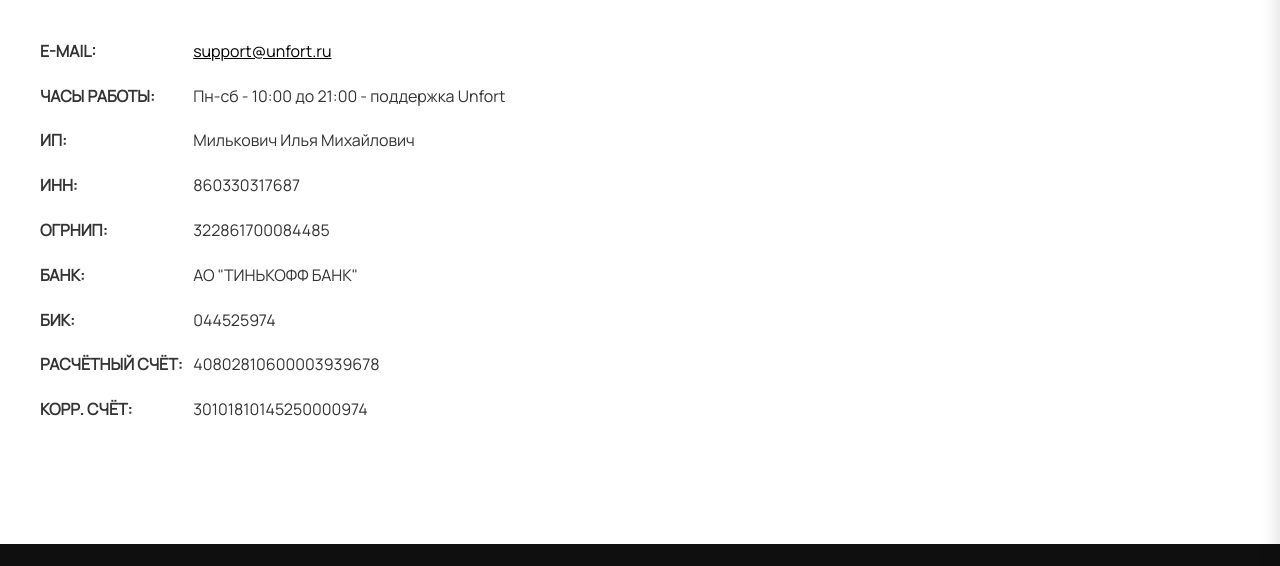
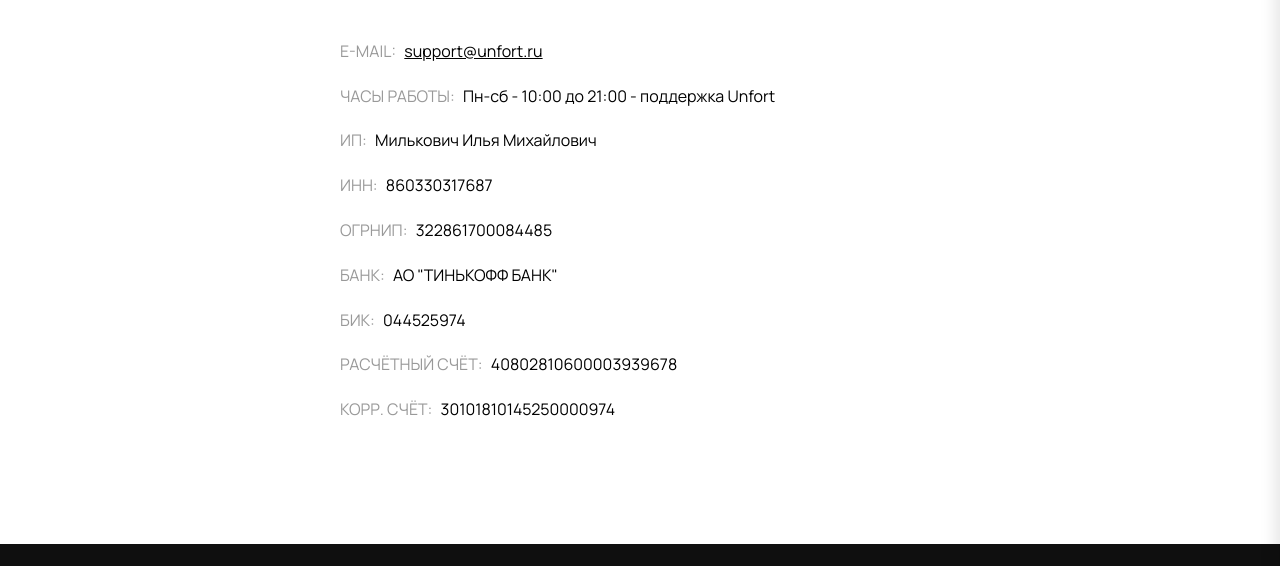
Before and after one commit to PA3K1/UNFORT, a plain HTML site: page support.html in a window 1280 px wide. Shown: the part 154-720 px from the top of the page. Drawn offline with Linux system fonts and the light colour scheme.

Commit message:
фикс текста убрал мини приклееное лого фикс размеров

```diff
--- a/style.css
+++ b/style.css
@@ -1912,3 +1912,33 @@ body {
         min-width: 120px;
     }
 }
+
+
+
+
+/* Стили для страницы поддержки – метки бледные, значения чёрные */
+.support-page__content .label {
+    color: #999;          /* бледный серый */
+    font-weight: 400;     /* обычный, не жирный */
+    margin-right: 5px;
+}
+
+.support-page__content .value {
+    color: #000;          /* чёрный */
+    font-weight: 400;
+}
+
+.support-page__content .value a {
+    color: #000;
+    text-decoration: underline;
+}
+
+.support-page__content .value a:hover {
+    color: #666;
+}
+
+.support-page__content {
+    max-width: 600px;        /* можно увеличить/уменьшить по желанию */
+    margin: 0 auto;          /* горизонтальное центрирование */
+    text-align: left;        /* текст остаётся слева, но блок центрирован */
+}
--- a/support.html
+++ b/support.html
@@ -23,15 +23,15 @@
         <div class="support-page">
             <h1 class="support-page__title">Поддержка</h1>
             <div class="support-page__content">
-                <p><strong>E-MAIL:</strong> <a href="mailto:support@unfort.ru">support@unfort.ru</a></p>
-                <p><strong>ЧАСЫ РАБОТЫ:</strong> Пн-сб - 10:00 до 21:00 - поддержка Unfort</p>
-                <p><strong>ИП:</strong> Милькович Илья Михайлович</p>
-                <p><strong>ИНН:</strong> 860330317687</p>
-                <p><strong>ОГРНИП:</strong> 322861700084485</p>
-                <p><strong>БАНК:</strong> АО "ТИНЬКОФФ БАНК"</p>
-                <p><strong>БИК:</strong> 044525974</p>
-                <p><strong>РАСЧЁТНЫЙ СЧЁТ:</strong> 40802810600003939678</p>
-                <p><strong>КОРР. СЧЁТ:</strong> 30101810145250000974</p>
+                <p><span class="label">E-MAIL:</span> <span class="value"><a href="mailto:support@unfort.ru">support@unfort.ru</a></span></p>
+                <p><span class="label">ЧАСЫ РАБОТЫ:</span> <span class="value">Пн-сб - 10:00 до 21:00 - поддержка Unfort</span></p>
+                <p><span class="label">ИП:</span> <span class="value">Милькович Илья Михайлович</span></p>
+                <p><span class="label">ИНН:</span> <span class="value">860330317687</span></p>
+                <p><span class="label">ОГРНИП:</span> <span class="value">322861700084485</span></p>
+                <p><span class="label">БАНК:</span> <span class="value">АО "ТИНЬКОФФ БАНК"</span></p>
+                <p><span class="label">БИК:</span> <span class="value">044525974</span></p>
+                <p><span class="label">РАСЧЁТНЫЙ СЧЁТ:</span> <span class="value">40802810600003939678</span></p>
+                <p><span class="label">КОРР. СЧЁТ:</span> <span class="value">30101810145250000974</span></p>
             </div>
         </div>
     </div>
@@ -45,6 +45,5 @@
     <script src="data.js"></script>
     <script src="loadComponents.js"></script>
     <script src="common.js"></script>
-    <!-- JS для этой страницы не требуется -->
 </body>
 </html>
```
Also changed, not shown: product.html (+0 -4 lines).
